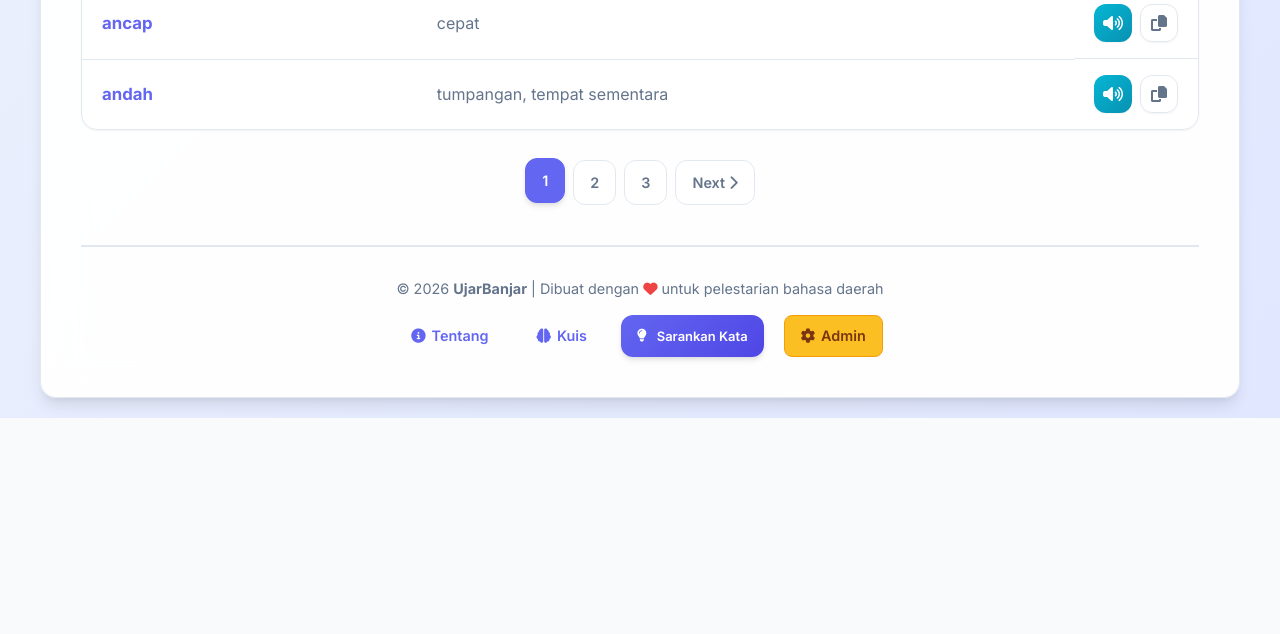
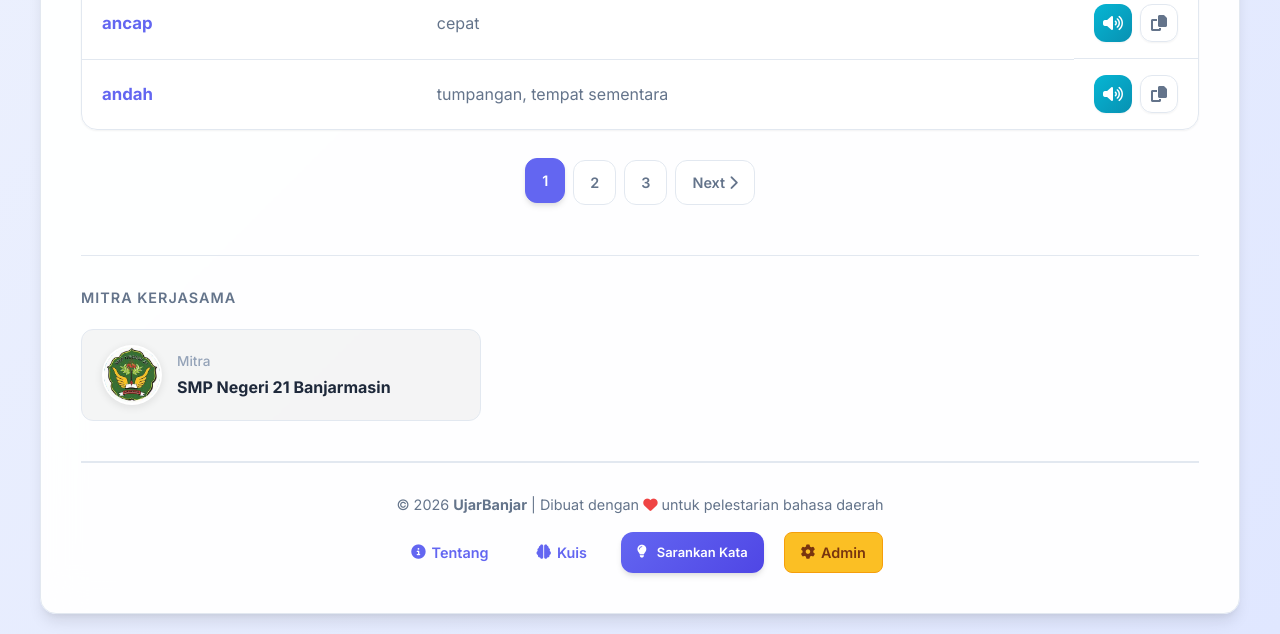
Before and after one commit to riskaamlnaa/UjarBanjar, a PHP site: page /index.php in a window 1280 px wide. Shown: the part 2266-2900 px from the top of the page. Before the commit the page ends 2684 px from the top, so only its background shows below. Run offline with PHP 8.4, Linux system fonts and the light colour scheme; data comes from the database, SQL or seed files in the repository.

Commit message:
git commit -m"memperbarui index.php"

```diff
--- a/index.php
+++ b/index.php
@@ -548,6 +548,58 @@ try {
             cursor: not-allowed;
         }
 
+        /* Partner Section */
+        .partner-section {
+            margin-top: 50px;
+            padding-top: 30px;
+            border-top: 1px solid var(--border);
+        }
+        .partner-title {
+            color: var(--text-secondary);
+            font-size: 0.9em;
+            text-transform: uppercase;
+            letter-spacing: 1px;
+            margin-bottom: 20px;
+            font-weight: 600;
+        }
+        .partner-card {
+            display: flex;
+            align-items: center;
+            gap: 15px;
+            background: rgba(128, 128, 128, 0.08);
+            padding: 15px 20px;
+            border-radius: 12px;
+            border: 1px solid var(--border);
+            width: 100%;
+            max-width: 400px;
+            transition: transform 0.3s, background 0.3s;
+        }
+        .partner-card:hover {
+            transform: translateY(-3px);
+            background: rgba(128, 128, 128, 0.12);
+        }
+        .partner-logo {
+            width: 60px;
+            height: 60px;
+            border-radius: 50%;
+            object-fit: cover;
+            background: #fff;
+            padding: 2px;
+            box-shadow: 0 2px 8px rgba(0,0,0,0.1);
+        }
+        .partner-info h4 {
+            margin: 0;
+            font-size: 0.85em;
+            color: var(--text-muted);
+            font-weight: 500;
+        }
+        .partner-info p {
+            margin: 2px 0 0 0;
+            font-size: 1em;
+            font-weight: 700;
+            color: var(--text-primary);
+        }
+
         /* Footer */
         .footer {
             margin-top: 40px;
@@ -915,6 +967,18 @@ try {
     </div>
     <?php endif; ?>
 
+    <!-- Partner Section -->
+    <div class="partner-section">
+        <h3 class="partner-title">Mitra Kerjasama</h3>
+        <div class="partner-card">
+            <img src="smp21.png" alt="SMP Negeri 21 Banjarmasin" class="partner-logo">
+            <div class="partner-info">
+                <h4>Mitra</h4>
+                <p>SMP Negeri 21 Banjarmasin</p>
+            </div>
+        </div>
+    </div>
+
     <!-- Footer -->
     <div class="footer">
         <p>&copy; <?= date('Y') ?> <strong>UjarBanjar</strong> | Dibuat dengan <i class="fas fa-heart" style="color: #ef4444;"></i> untuk pelestarian bahasa daerah</p>
```
Also changed, not shown: smp21.png (added).
